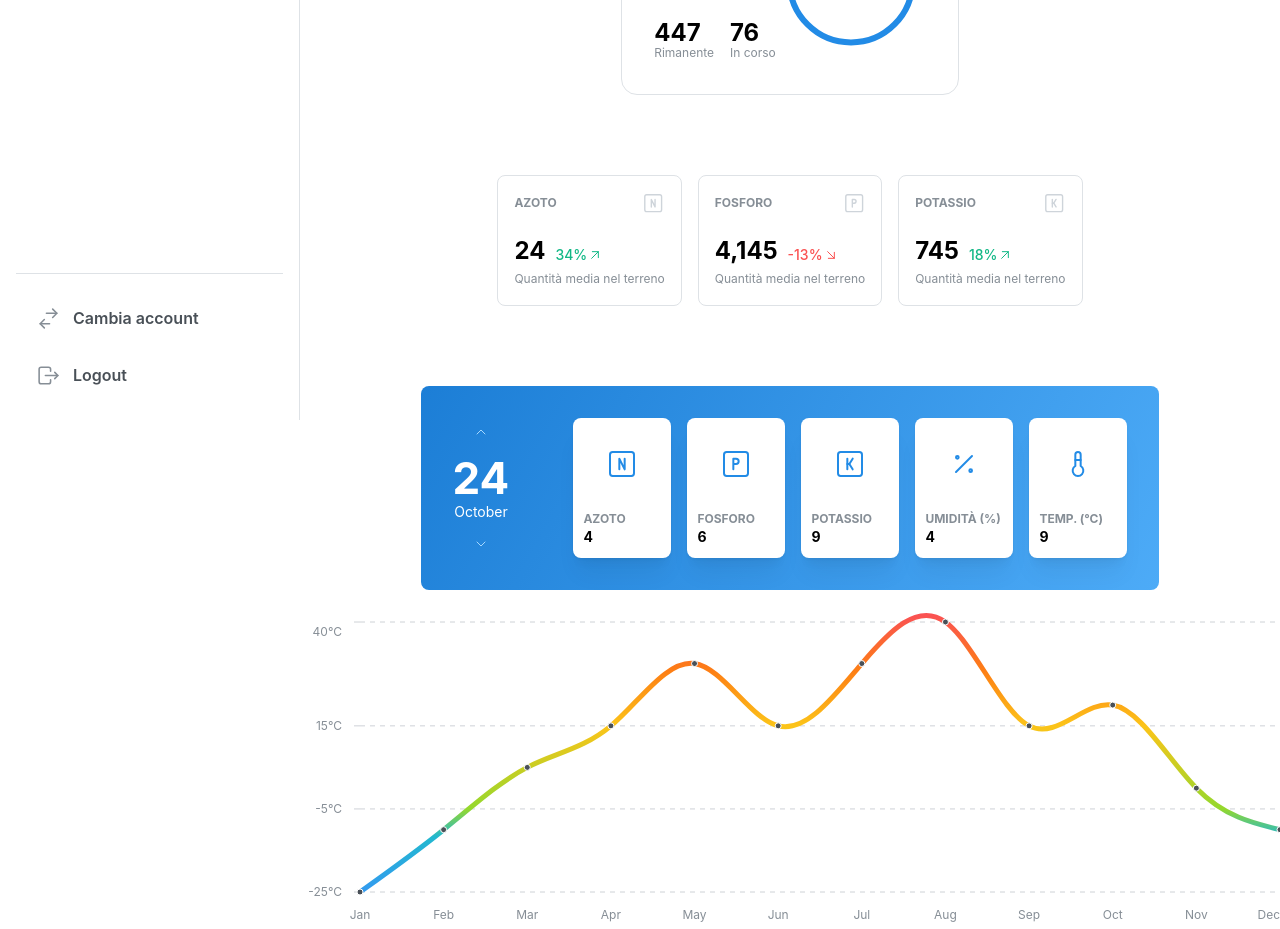
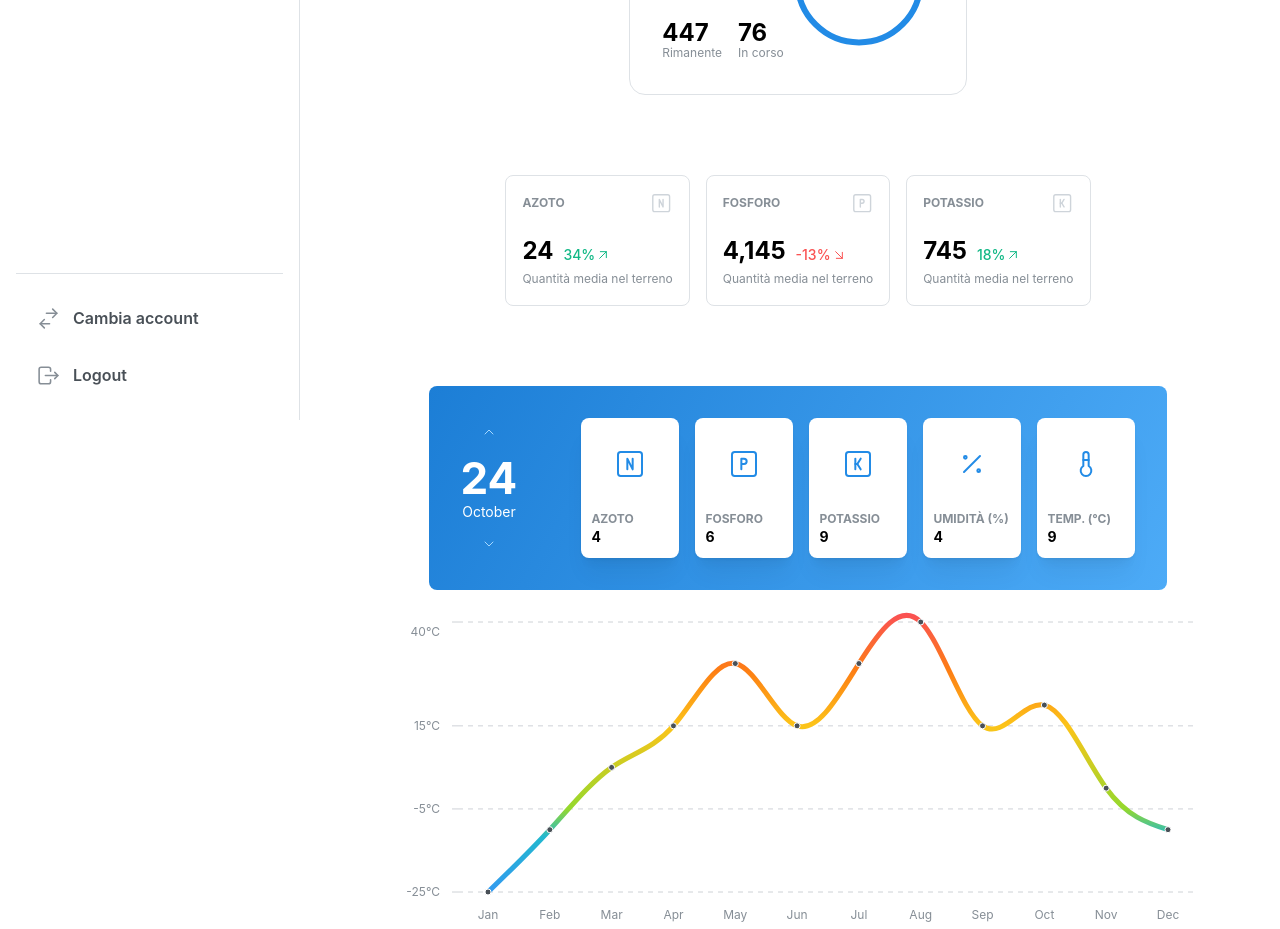
Before and after one commit to CoriMorini/CampiAgricoli_FrontEnd, a React (Vite) app: page /home in a window 1280 px wide. Shown: the part 380-1309 px from the top of the page. Built offline with nearby package versions, Linux system fonts and the light colour scheme.

Commit message:
flex layout. aggiunto Grid e SimpleGrid per navbar e main rispettivamente. -> grid contiene navbar (si ridimensione in automatico) e il main -> silmple grid divisa in  ringcard e altri componenti !!!provato flex che contiene simplegrid per cenrtare tutto il main ma non funziona!!!

```diff
--- a/src/pages/Homepage/Homepage.tsx
+++ b/src/pages/Homepage/Homepage.tsx
@@ -5,6 +5,8 @@ import { RingCard } from '@/components/RingCard/RingCard';
 import { StatsControls } from '@/components/StatsControls/StatsControls';
 import { StatsGrid } from '@/components/StatsGrid/StatsGrid';
 import { LineChart } from '@mantine/charts';
+import { Grid } from '@mantine/core';
+import { SimpleGrid } from '@mantine/core';
 
 const data = [
   { date: 'Jan', temperature: -25 },
@@ -24,15 +26,17 @@ const data = [
 export function HomePage() {
   return (
     <div>
+      <Grid overflow="hidden">
+        <Grid.Col span="content">
+          <Navbar />
+        </Grid.Col>
+        <Grid.Col span="auto">
           <Flex
-        mih={50}
-        justify="flex-start"
-        align="flex-start"
-        direction="row"
-        wrap="nowrap"
-        flex="1"
+            justify="center"
+            align="center"
+            style={{ width: '100%' }}
           >
-        <Navbar />
+            <SimpleGrid cols={1} verticalSpacing="xl">
               <Flex
                 mih={50}
                 gap="xl"
@@ -40,13 +44,22 @@ export function HomePage() {
                 align="center"
                 direction="row"
                 wrap="wrap"
-          flex="2"
               >
                 <RingCard />
                 <RingCard />
                 <RingCard />
+              </Flex>
+              <Flex
+                mih={50}
+                gap="xl"
+                justify="center"
+                align="center"
+                direction="row"
+                wrap="wrap"
+              >
                 <StatsGrid />
                 <StatsControls />
+                <div style={{ width: '100%', maxWidth: '800px' }}>
                   <LineChart
                     h={300}
                     data={data}
@@ -64,10 +77,15 @@ export function HomePage() {
                     strokeWidth={5}
                     curveType="natural"
                     yAxisProps={{ domain: [-25, 40] }}
+                    xAxisProps={{ padding: { left: 30, right: 30 } }}
                     valueFormatter={(value) => `${value}°C`}
                   />
+                </div>
               </Flex>
+            </SimpleGrid>
           </Flex>
+        </Grid.Col>
+      </Grid>
     </div>
   );
 }
```
Lines whose indentation alone changed are shown as unchanged.
